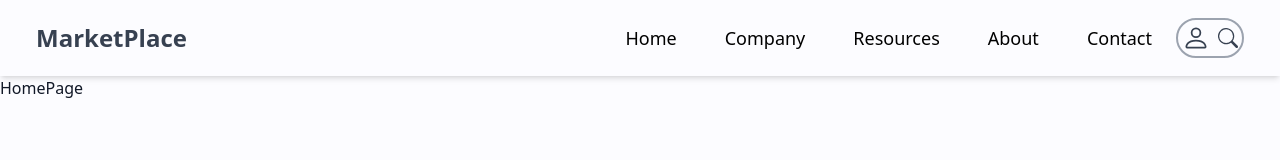
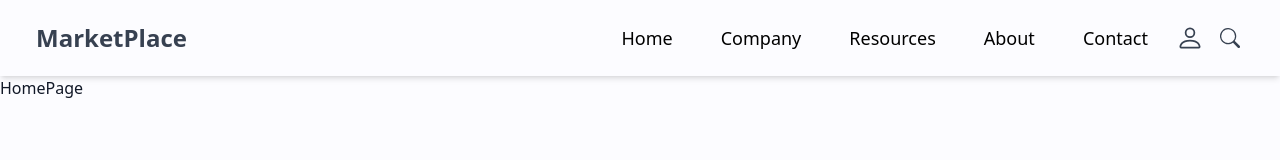
Before and after one commit to Dev-with-Osm/mern-marketplace-app, a React (Vite) app in the folder client/: page / in a window 1280 px wide. Shown: the top 160 px of the page. Built offline with nearby package versions, Linux system fonts and the light colour scheme.

Commit message:
new design for navbar

```diff
--- a/client/src/components/Navbar.jsx
+++ b/client/src/components/Navbar.jsx
@@ -40,7 +40,7 @@ export default function Navbar() {
         </ul>
 
         {/* Mobile Navigation Icon */}
-        <div className="flex items-center gap-2 border-2 border-gray-400 rounded-full p-1 text-gray-700">
+        <div className="flex items-center gap-4  border-gray-400 rounded-full p-1 text-gray-700">
           <button>
             <BsPerson size={28} />
           </button>
```
